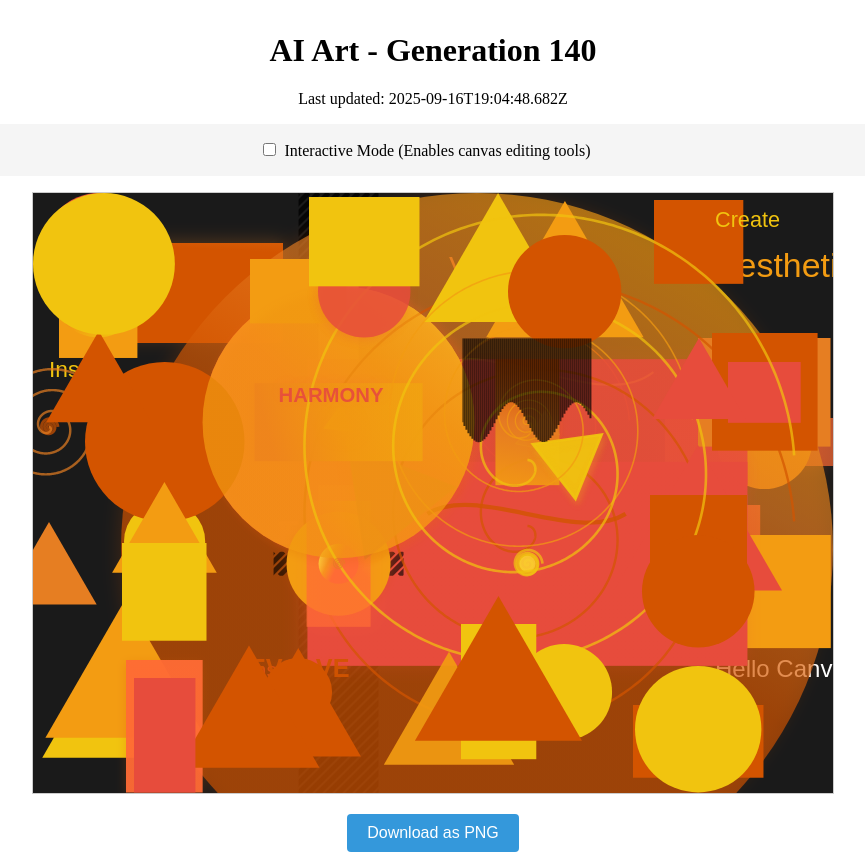
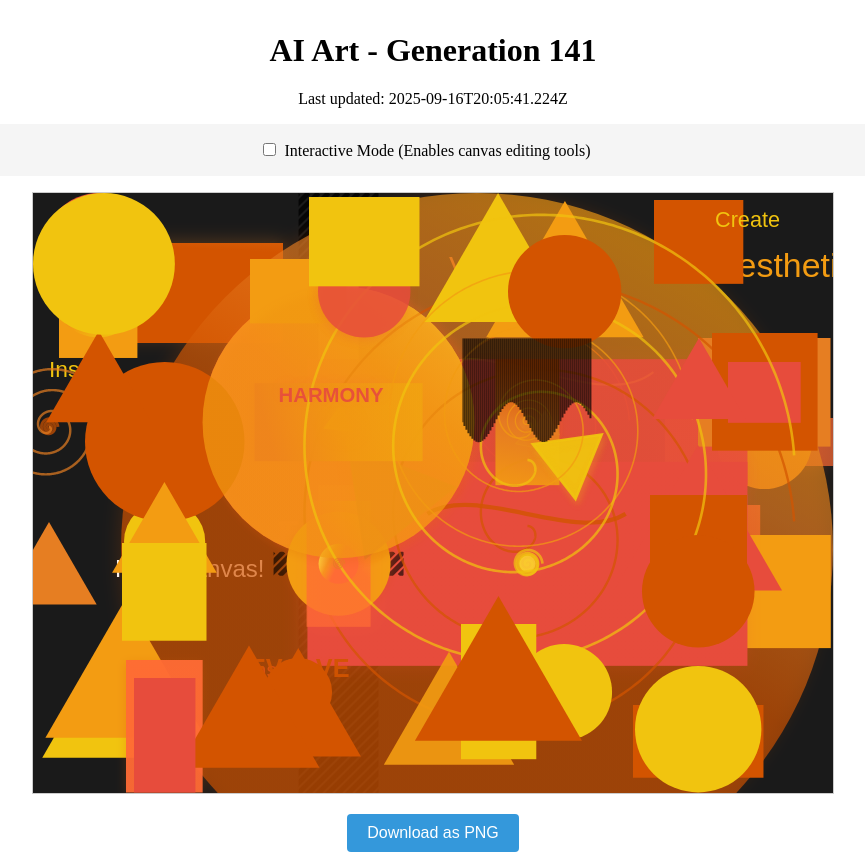
Before and after one commit to mcclowes/ai-art, a React (Vite) app: page / in a window 1280 px wide. Shown: the whole page, without its empty margins (207-1072 px from the left). Built offline with nearby package versions, Linux system fonts and the light colour scheme.

Commit message:
Improve artwork - Generation 141

```diff
--- a/src/artwork-state.ts
+++ b/src/artwork-state.ts
@@ -60,8 +60,8 @@ export const artworkState: ArtworkState = {
     },
     {
       "type": "text",
-      "x": 682,
-      "y": 484,
+      "x": 82,
+      "y": 384,
       "text": "Hello Canvas!",
       "font": "24px Arial",
       "fillStyle": "#fff",
@@ -1540,7 +1540,7 @@ export const artworkState: ArtworkState = {
       "id": "pattern_rect_1758046059105"
     }
   ],
-  "generation": 140,
-  "lastUpdated": "2025-09-16T19:04:48.682Z",
+  "generation": 141,
+  "lastUpdated": "2025-09-16T20:05:41.224Z",
   "cycleStarted": "2025-09-11T00:20:59.429Z"
 };
```
